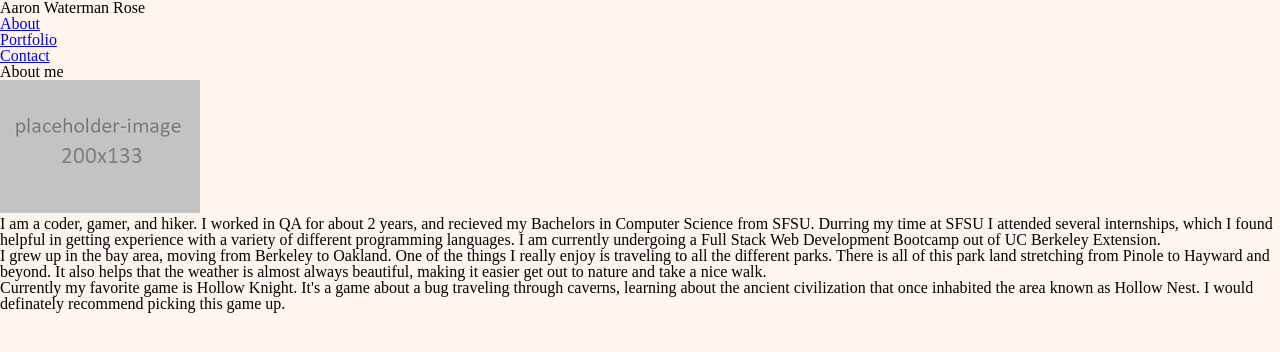
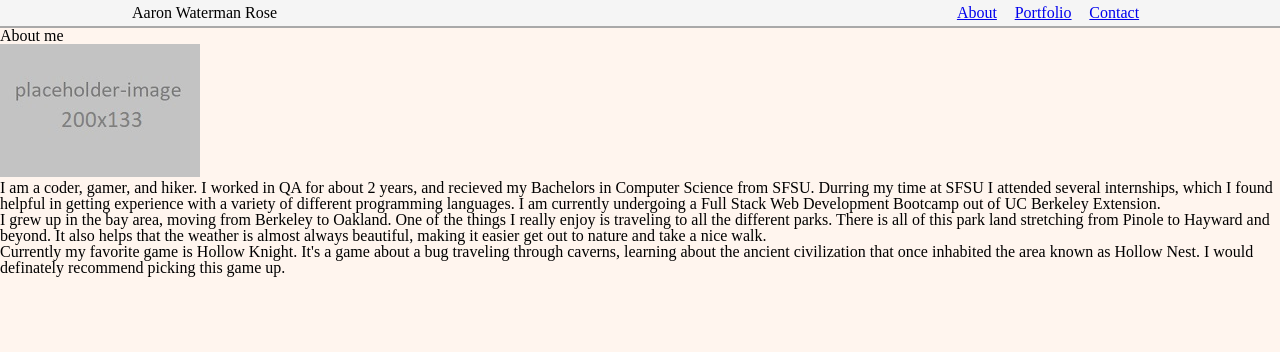
Before and after one commit to RexStrider/Basic-Portfolio, a plain HTML site: page index.html in a window 1280 px wide. Drawn offline with Linux system fonts and the light colour scheme.

Commit message:
added styling to the navigation bar

```diff
--- a/assets/css/style.css
+++ b/assets/css/style.css
@@ -117,15 +117,29 @@ img {
 /* navigation bar css styling */
 
 .head {
-
+	background-color: whitesmoke;
+	border-bottom: 2px solid darkgray;
+	padding: 5px;
+	display: flex;
+	flex-direction: row;
+	justify-content: space-between;
+	align-items: center;
 }
 
 .head .name {
-
+	margin-left: 10%;
 }
 
 .head .nav-bar {
+	width: 200px;
+	margin-right: 10%;
+}
 
+.nav-bar .nav-items {
+	display: flex;
+	flex-direction: row;
+	justify-content: space-around;
+	align-items: center;
 }
 
 .nav-bar .about-link {
```
